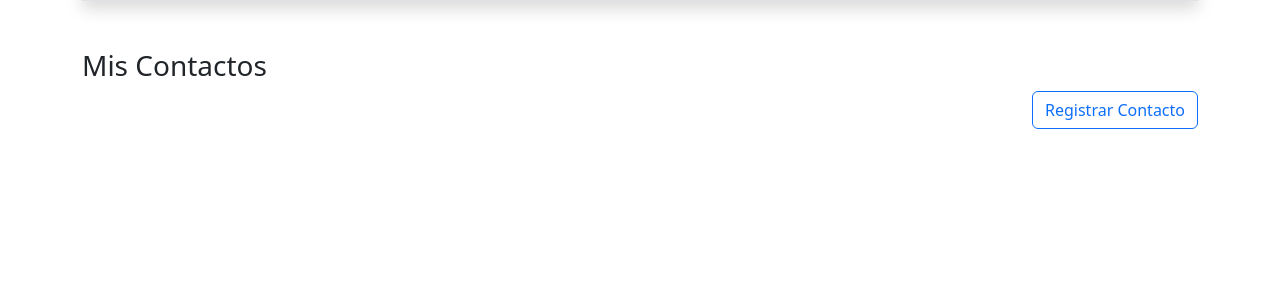
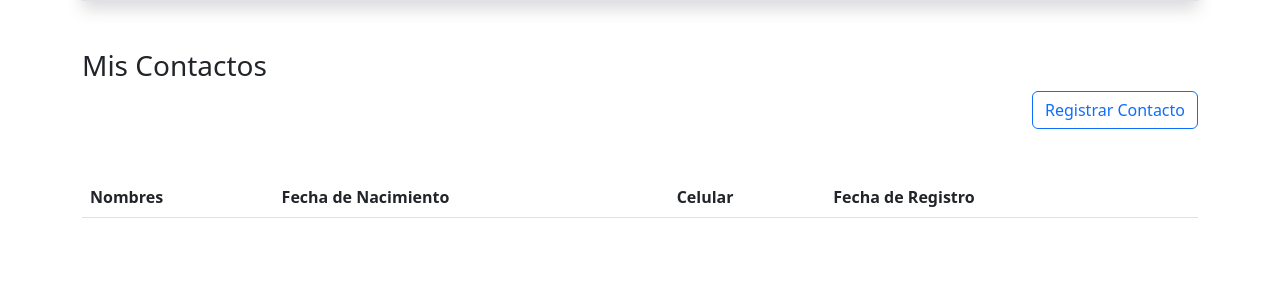
Before and after one commit to MiguelAntonioRS/Django-Project, a Django app: page / in a window 1280 px wide. Shown: the part 287-578 px from the top of the page. Run offline with Django 5.2, Linux system fonts and the light colour scheme; lists and menus that the app fills with data are empty; some libraries are stand-ins or nearby versions.

Commit message:
Creating a table in the contact_list.html

```diff
--- a/contacts/templates/contacts/contact_list.html
+++ b/contacts/templates/contacts/contact_list.html
@@ -25,6 +25,18 @@
                 Registrar Contacto
             </a>
         </div>
+
+        <table class="mt-5 table table-hover">
+            <thead>
+                <tr>
+                    <th>Nombres</th>
+                    <th>Fecha de Nacimiento</th>
+                    <th>Celular</th>
+                    <th>Fecha de Registro</th>
+                    <th></th>
+                </tr>
+            </thead>
+        </table>
     </div>
 
     <script src="{% static 'bootstrap/js/bootstrap.min.js' %}"></script>
```
